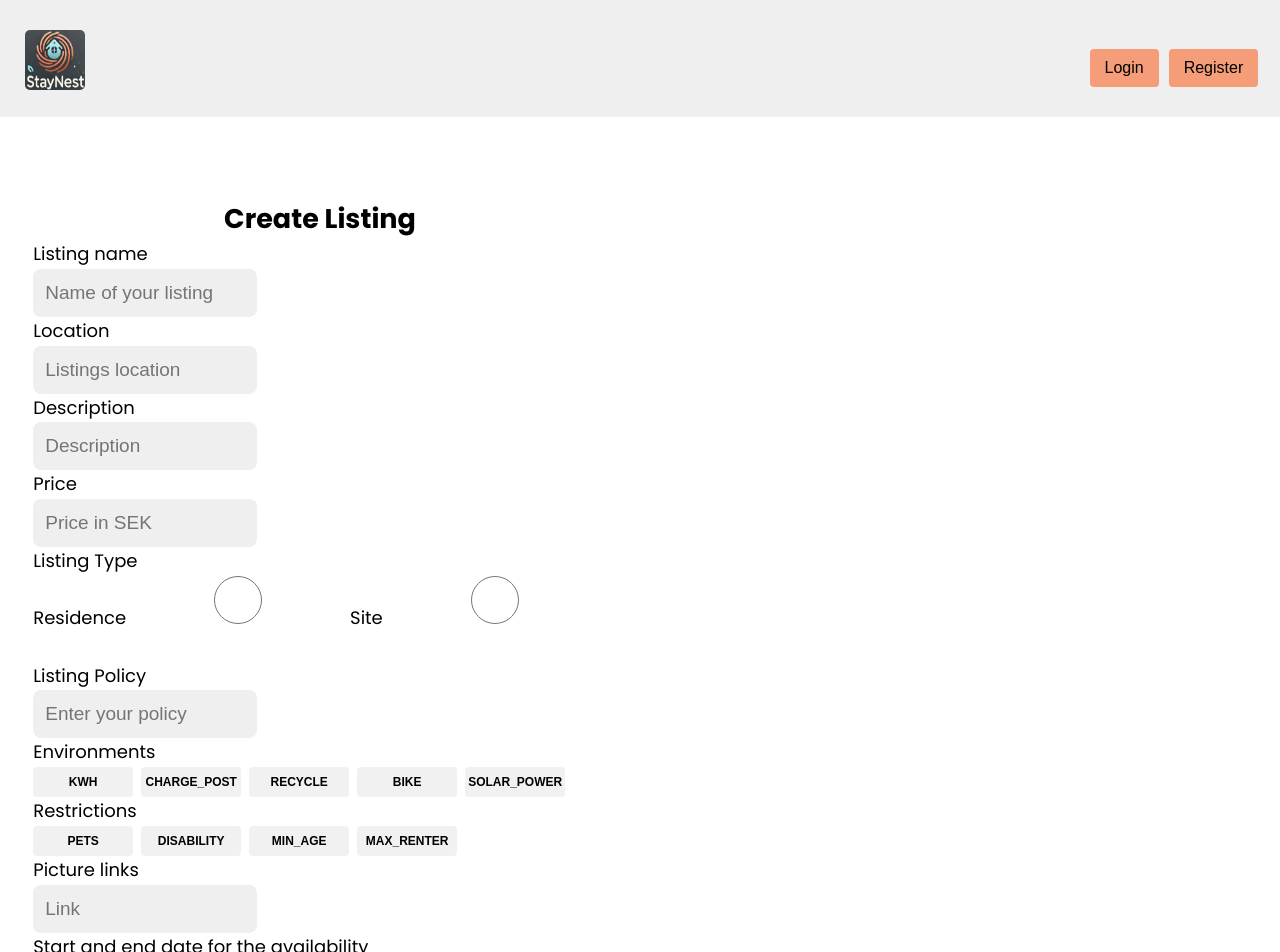
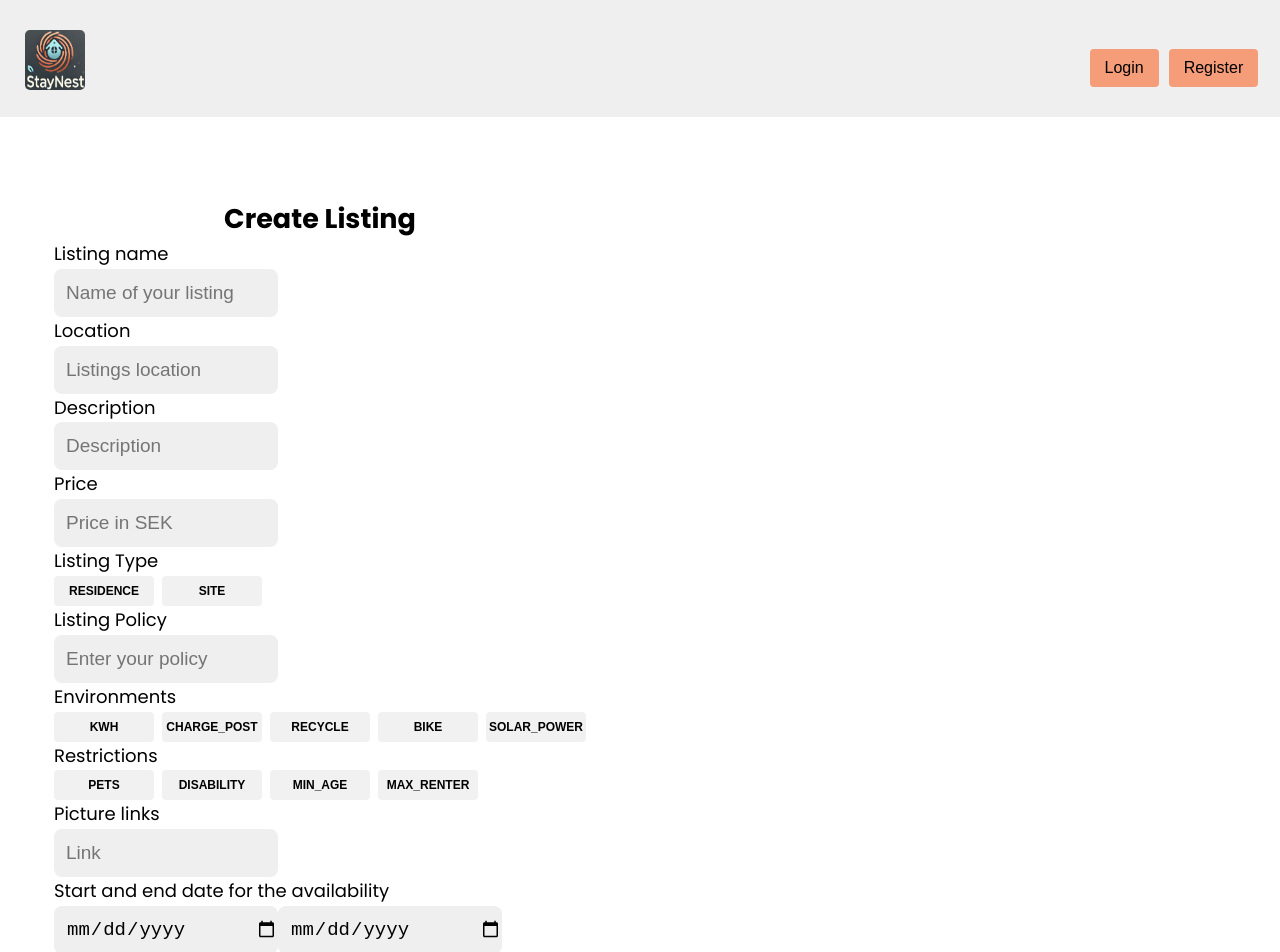
Before and after one commit to MonkeyOnFlames/StayNest_frontend, a React (Vite) app: page /createListing in a window 1280 px wide. Shown: the top 952 px of the page. Built offline with nearby package versions, Linux system fonts and the light colour scheme; no server answers.

Commit message:
solved some errors, got some new ones

```diff
--- a/src/checkBox/CheckBox.jsx
+++ b/src/checkBox/CheckBox.jsx
@@ -12,10 +12,9 @@ const CheckBox = ({ boxName, selectedBox, onSelect, availableBoxes }) => {
       <div className="box-buttons">
         {availableBoxes.map((box) => (
           <button
+            type="button"
             key={box}
-            className={`box-button ${
-              selectedBox === box ? "selected" : ""
-            } `}
+            className={`box-button ${selectedBox === box ? ":selected" : ""} `}
             onClick={() => onSelect(box)}
           >
             {box}
--- a/src/createListingPage/createListingPage.jsx
+++ b/src/createListingPage/createListingPage.jsx
@@ -6,11 +6,12 @@ import { createListing } from "../api/listingService";
 import CheckBox from "../checkBox/CheckBox";
 
 const CreateListingPage = () => {
-  const [listingName, setListingName] = useState("");
+  const [name, setName] = useState("");
   const [location, setLocation] = useState("");
   const [description, setDescription] = useState("");
   const [price, setPrice] = useState("");
-  const [listingTypes, setListingTypes] = useState(["RESIDENCE", "SITE"]);
+  const [listingTypeList, setListingTypeList] = useState(["RESIDENCE", "SITE"]);
+  const [listingTypes, setListingTypes] = useState([]);
   const [listingPolicy, setListingPolicy] = useState("");
   const [environmentList, setEnvironmentList] = useState([
     "KWH",
@@ -26,8 +27,8 @@ const CreateListingPage = () => {
     "MIN_AGE",
     "MAX_RENTER",
   ]);
-  const [restriction, setRestriction] = useState([]);
-  const [pictureURL, setPictureURL] = useState("");
+  const [restrictions, setRestrictions] = useState([]);
+  const [pictureURL, setPictureURL] = useState([]);
   const [startDate, setStartDate] = useState("");
   const [endDate, setEndDate] = useState("");
   const [error, setError] = useState("");
@@ -48,11 +49,11 @@ const CreateListingPage = () => {
 
     let pictures = [];
 
-    const pictureURLs = pictures.add(pictureURL);
+    const pictureURLs = pictures.push(pictureURL);
 
     try {
       if (
-        !listingName ||
+        !name ||
         !location ||
         !description ||
         !price ||
@@ -70,7 +71,7 @@ const CreateListingPage = () => {
       setError("");
 
       await createListing(
-        listingName,
+        name,
         location,
         description,
         price,
@@ -88,16 +89,25 @@ const CreateListingPage = () => {
     }
   };
 
+  let tempListingType = [];
+
+  const handleListingTypeSelect = (box) => {
+    tempListingType.push(box);
+    setListingTypes(tempListingType);
+  };
+
+  let tempEnvironments = [];
+
   const handleEnvironmentSelect = (box) => {
-    let tempEnvironments = [];
-    tempEnvironments.add(box);
+    tempEnvironments.push(box);
     setEnvironment(tempEnvironments);
   };
 
+  let tempRestrctions = [];
+
   const handleRestrictionSelect = (box) => {
-    let tempRestrctions = [];
-    tempRestrctions.add(box);
-    setEnvironment(tempRestrctions);
+    tempRestrctions.push(box);
+    setRestrictions(tempRestrctions);
   };
 
   return (
@@ -111,9 +121,9 @@ const CreateListingPage = () => {
           <input
             className="auth-input"
             type="text"
-            value={listingName}
+            value={name}
             placeholder="Name of your listing"
-            onChange={(e) => setListingName(e.target.value)}
+            onChange={(e) => setName(e.target.value)}
           />
         </div>
         <div className="form-group">
@@ -153,23 +163,12 @@ const CreateListingPage = () => {
           />
         </div>
         <div className="form-group">
-          <label htmlFor="listingTypes">
-            Listing Type<br></br>
-          </label>
-          <label htmlFor="listingTypes">Residence</label>
-          <input
-            type="radio"
-            name="Residence"
-            onClick={() => setListingTypes("RESIDENCE")}
-          />
-          <label htmlFor="listingTypes">Site</label>
-          <input
-            type="radio"
-            name="Site"
-            onClick={() => setListingTypes("SITE")}
+          <CheckBox
+            boxName="Listing Type"
+            onSelect={handleListingTypeSelect}
+            availableBoxes={listingTypeList}
           />
         </div>
-        <br></br>
         <div className="form-group">
           <label htmlFor="listingPolicy">
             Listing Policy<br></br>
@@ -190,7 +189,7 @@ const CreateListingPage = () => {
           />
         </div>
         <div className="form-group">
-        <CheckBox
+          <CheckBox
             boxName="Restrictions"
             onSelect={handleRestrictionSelect}
             availableBoxes={restrictionList}
@@ -214,16 +213,16 @@ const CreateListingPage = () => {
           </label>
           <input
             className="auth-input"
-            type="text"
+            type="date"
             value={startDate}
             placeholder="Start Date"
             onChange={(e) => setStartDate(e.target.value)}
           />
           <input
             className="auth-input"
-            type="text"
+            type="date"
             value={endDate}
-            placeholder="Start Date"
+            placeholder="End Date"
             onChange={(e) => setEndDate(e.target.value)}
           />
         </div>
```
